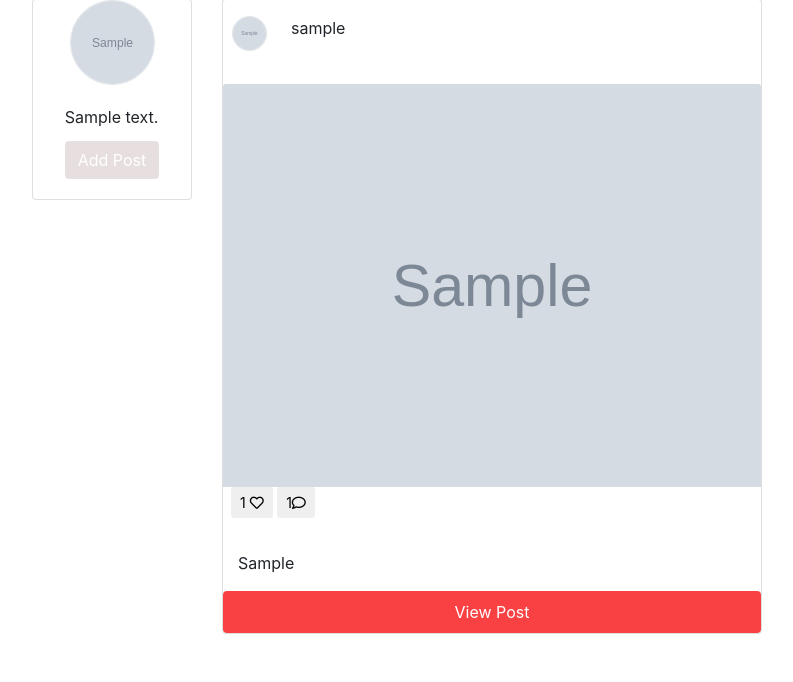
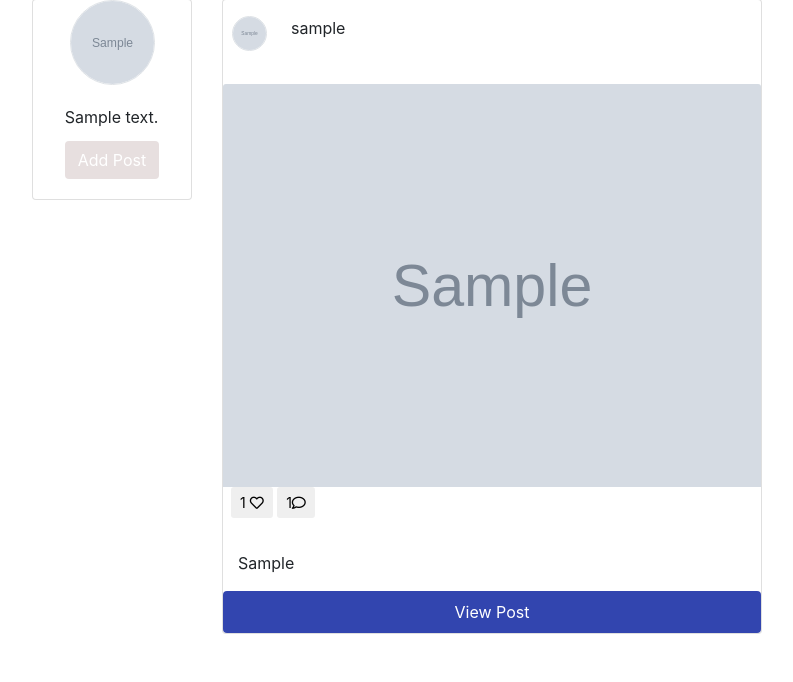
Before and after one commit to IngabireTina/Ing_Instagram, a Django app: page / in a window 1280 px wide. Shown: the part 152-834 px from the top of the page, without its empty margins (53-846 px from the left). Run offline with Django 3.2, Linux system fonts and the light colour scheme; a user stored in the database is signed in; tables that the repository leaves empty hold one stand-in row (values such as "Sample post"); grey boxes marked "Sample" are stand-in pictures; some libraries are stand-ins or nearby versions; some web fonts are replaced.

Commit message:
change some design

```diff
--- a/templates/home.html
+++ b/templates/home.html
@@ -73,7 +73,7 @@
                     <p>{{post.caption}}</p>
                 </div>
                 <a href="{% url 'comment' post.pk %}" class="btn btn-block  p-2"
-                        style="background-color: #F94144; color: white;">View Post</a>
+                        style="background-color: #3245af; color: white;">View Post</a>
             </div>
             {% endfor %}
 
```
